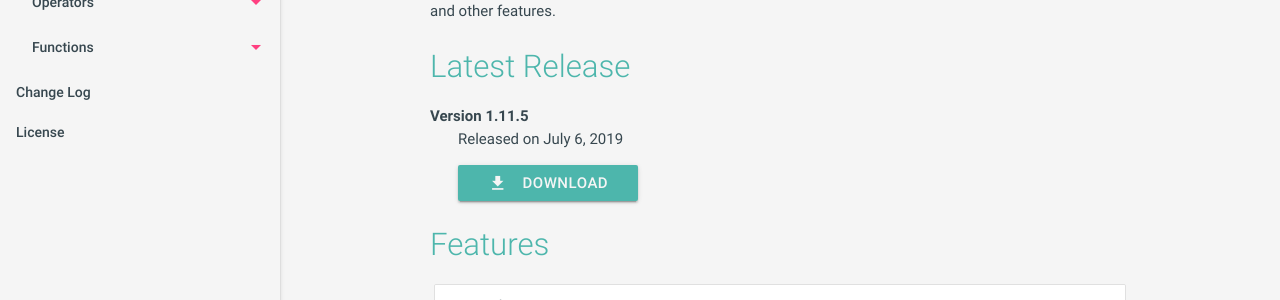
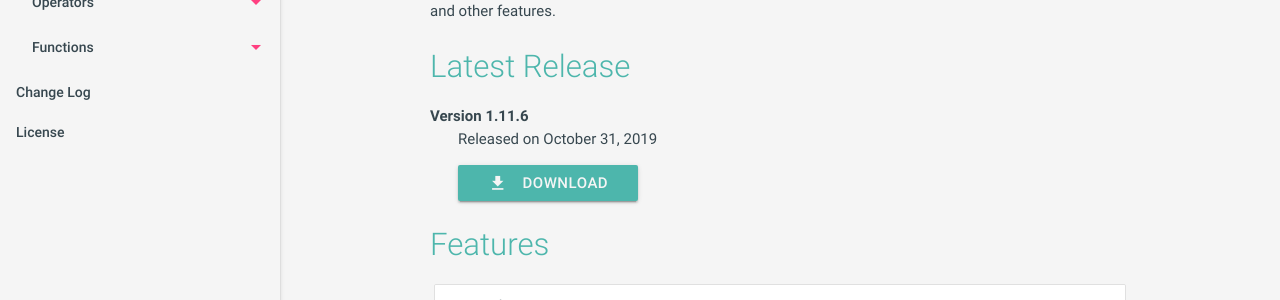
Before and after one commit to mithrandie/csvq, a Jekyll site: the page built from docs/index.md, in a window 1280 px wide and 900 px high. Shown: the part 359-659 px from the top of the window. Built offline with Jekyll 4.4.1, drawn with Linux system fonts in a browser that asks for light colours.

Commit message:
Update docs for Release v1.11.6

```diff
--- a/docs/index.md
+++ b/docs/index.md
@@ -13,10 +13,10 @@ In the multiple operations, you can use variables, cursors, temporary tables, an
 
 ## Latest Release
 
-Version 1.11.5
-: Released on July 6, 2019
+Version 1.11.6
+: Released on October 31, 2019
 
-  <a class="waves-effect waves-light btn" href="https://github.com/mithrandie/csvq/releases/tag/v1.11.5">
+  <a class="waves-effect waves-light btn" href="https://github.com/mithrandie/csvq/releases/tag/v1.11.6">
     <i class="material-icons left">file_download</i>download
   </a>
 
--- a/docs/sitemap.xml
+++ b/docs/sitemap.xml
@@ -178,7 +178,7 @@
     </url>
     <url>
         <loc>https://mithrandie.github.io/csvq/changelog.html</loc>
-        <lastmod>2019-06-01T12:10:32+00:00</lastmod>
+        <lastmod>2019-10-31T01:48:02+00:00</lastmod>
     </url>
     <url>
         <loc>https://mithrandie.github.io/csvq/license.html</loc>
```
Also changed, not shown: CHANGELOG.md, docs/changelog.md, 1 other file.
